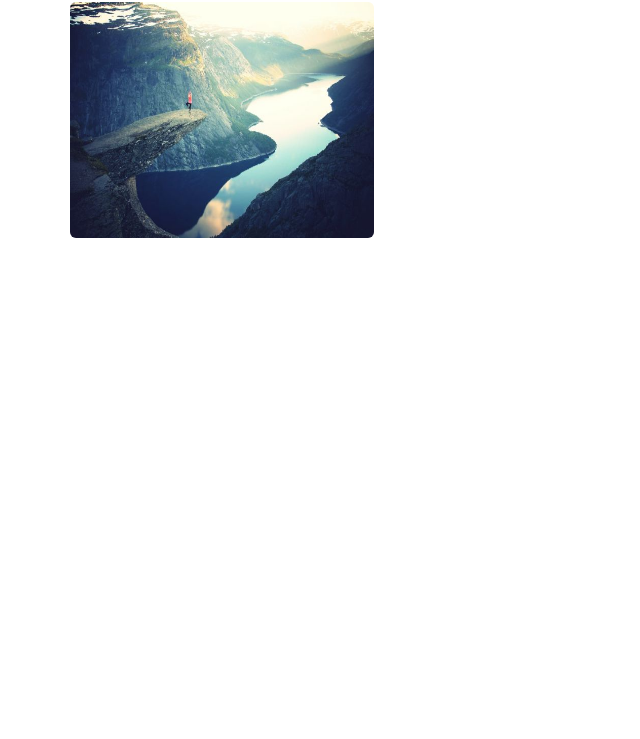
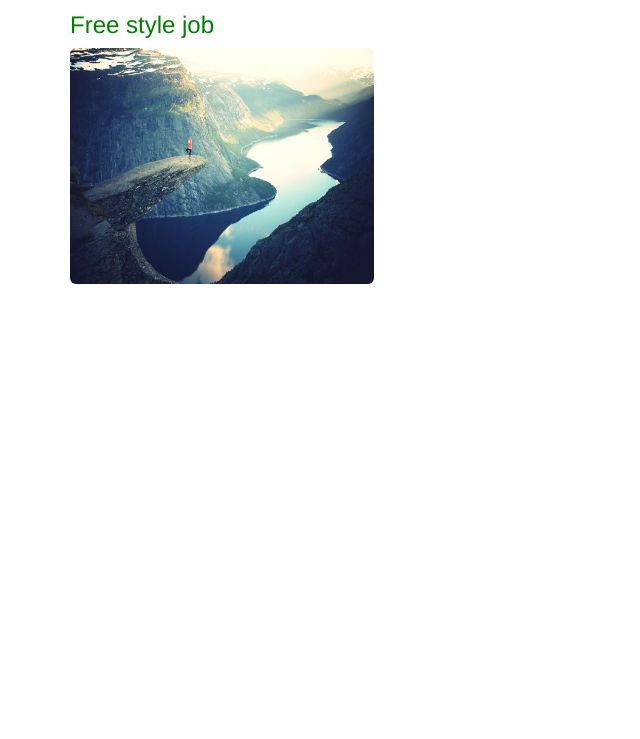
Before and after one commit to manjulack/website, a plain HTML site: page index.html in a window 1280 px wide. Shown: the part 61-800 px from the top of the page, without its empty margins (0-640 px from the left). Drawn offline with nearby package versions, Linux system fonts and the light colour scheme.

Commit message:
file updated

```diff
--- a/index.html
+++ b/index.html
@@ -12,6 +12,7 @@
 
 <div class="container">
   <h2>website is live</h2>
+	<h3 style="color:green;"> Free style job </h3>
   <img src="img/fjords.jpg" class="img-rounded" alt="Cinque Terre" width="304" height="236">
 </div>
 
```
